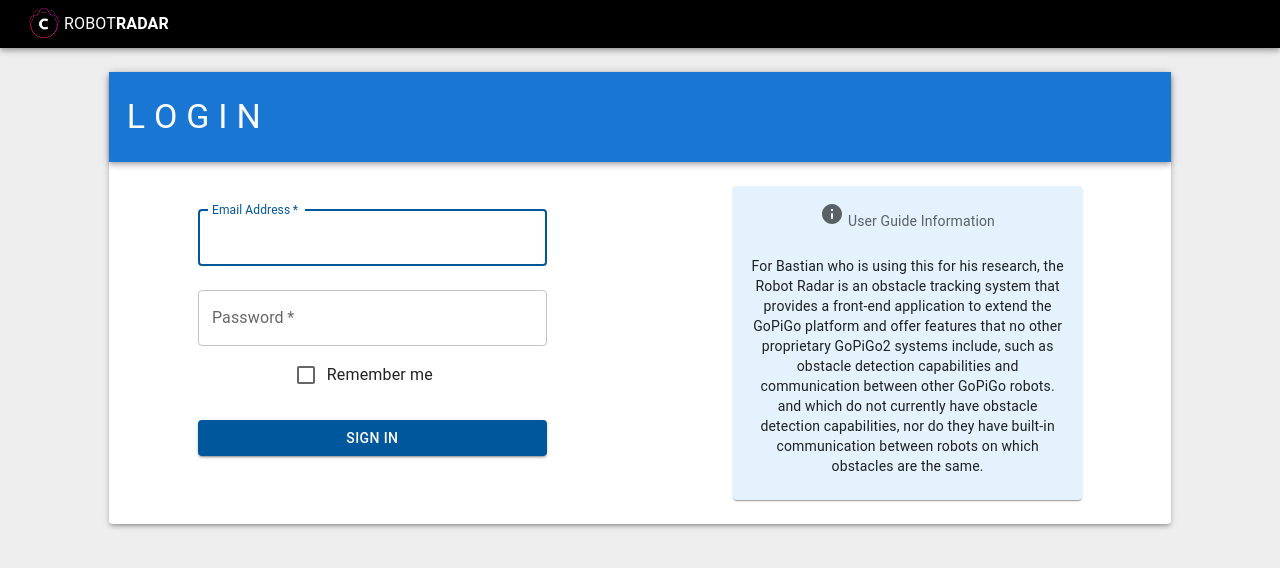
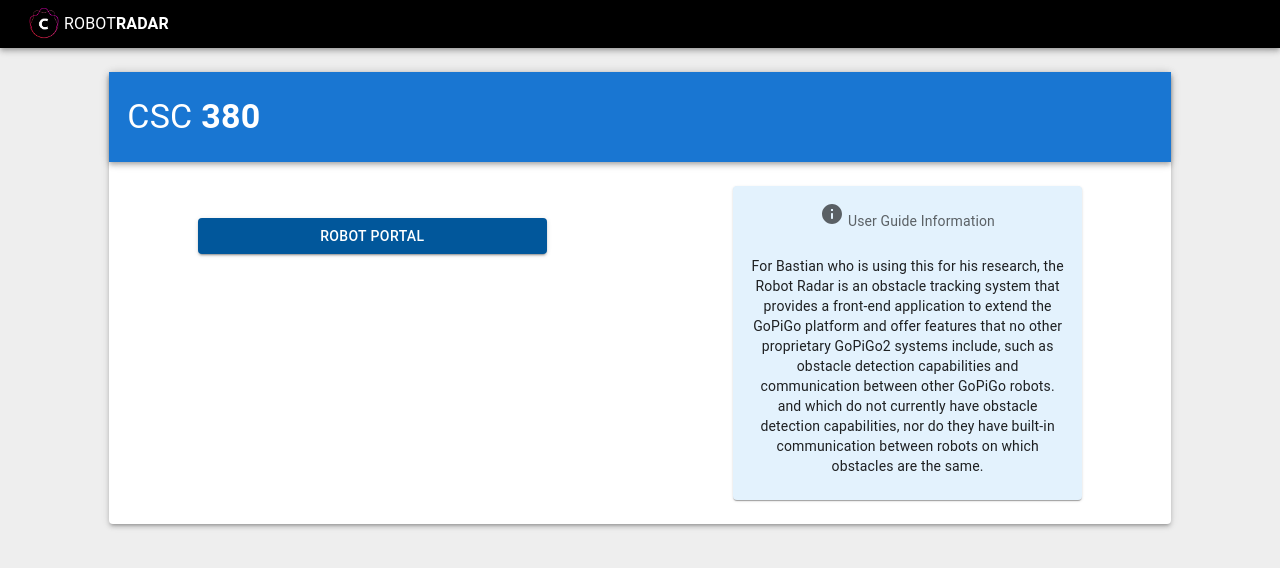
Before and after one commit to Victor-Lockwood/Team-C-Robot-Radar, a React (Create React App) app in the folder client/: page / in a window 1280 px wide. Shown: the top 568 px of the page. Built offline with nearby package versions, Linux system fonts and the light colour scheme.

Commit message:
Added Clear field button

```diff
--- a/client/public/index.html
+++ b/client/public/index.html
@@ -24,7 +24,7 @@
       work correctly both with client-side routing and a non-root public URL.
       Learn how to configure a non-root public URL by running `npm run build`.
     -->
-    <title>React App</title>
+    <title>Robot Radar C</title>
   </head>
   <body>
     <noscript>You need to enable JavaScript to run this app.</noscript>
--- a/client/src/components/Main/Djikstra/NavigationBar.js
+++ b/client/src/components/Main/Djikstra/NavigationBar.js
@@ -5,6 +5,7 @@ import RouteRoundedIcon from '@mui/icons-material/RouteRounded';
 import AltRouteRoundedIcon from '@mui/icons-material/AltRouteRounded';
 
 import BrowserUpdatedRoundedIcon from '@mui/icons-material/BrowserUpdatedRounded';
+import LayersClearRoundedIcon from '@mui/icons-material/LayersClearRounded';
 
 export default class NavigationBar extends Component {
   constructor(props) {
@@ -19,13 +20,17 @@ export default class NavigationBar extends Component {
     const { onVisiualizePressed } = this.props;
     const { getCoordinates } = this.props;
     const { postCoordinates } = this.props;
+    const { clearObstacles } = this.props;
+
 
 
     return (
       <div>
 
-        <Stack direction="row" spacing={1} paddingLeft={1}>
-        <Button startIcon={<RefreshRoundedIcon />} variant="contained" color="warning" onClick={() => window.location.reload(false)}>System Reset</Button>
+        <Stack direction="row" spacing={2} padding={2}>
+        <Button startIcon={<RefreshRoundedIcon />} variant="contained" color="error" onClick={() => window.location.reload(false)}>System Reset</Button>
+        <Button startIcon={<LayersClearRoundedIcon />} variant="contained" color="warning" onClick={() => clearObstacles()}>Clear Obstacles</Button>
+
         <Button startIcon={<BrowserUpdatedRoundedIcon />} variant="contained"  onClick={() => getCoordinates()}>Manual Update</Button>
         <Button startIcon={<RouteRoundedIcon />} variant="contained" onClick={() => onVisiualizePressed()}>Generate Path</Button>
 
--- a/client/src/components/Main/Main.js
+++ b/client/src/components/Main/Main.js
@@ -12,7 +12,7 @@ export default function Main() {
   const [djikstraPost, setDjikstraPost] = useState({});
 
 var FINISH_NODE_ROW = 1;
-var FINISH_NODE_COL = 9;
+var FINISH_NODE_COL = 7;
 
 const [intervalId, setIntervalId] = useState(0);
 
@@ -32,6 +32,12 @@ var requestOptions = {
 
 const postDjikstra = () =>  {
   fetch("http://<REMOTE IP>:9823/autonomous?password=<PASSWORD>&remote=True", requestOptions)
+  .then(response => response.text())
+  .then(result => console.log(result))
+  .catch(error => console.log('error', error));
+}
+const clearObstacles = () =>  {
+  fetch("http://<REMOTE IP>:9823/clear_obstacles?password=<PASSWORD>&remote=True")
   .then(response => response.text())
   .then(result => console.log(result))
   .catch(error => console.log('error', error));
@@ -276,7 +282,7 @@ function getNodesInShortestPathOrder(finishNode) {
           getCoordinates={() => fetchMap()}
           timeCoordinates={() => getData()}
           postCoordinates={() => postDjikstra()}
-
+          clearObstacles={() => clearObstacles()}
         />
       </div>
     );
--- a/client/src/pages/login.js
+++ b/client/src/pages/login.js
@@ -14,14 +14,7 @@ import InfoCard from '../components/authentication/infoCard';
 
 
 export default function Login() {
-  const handleSubmit = (event) => {
-    event.preventDefault();
-    const data = new FormData(event.currentTarget);
-    console.log({
-      email: data.get('email'),
-      password: data.get('password'),
-    });
-  };
+
   const navigate = useNavigate();
 
   const gateway = event => {
@@ -47,7 +40,7 @@ export default function Login() {
          <br/>
 
           <Typography variant="h4" component="div" color='#ffffff'sx={{ flexGrow: 1 }}>
-           L O G I N
+           CSC <b>380</b>
 
           </Typography>
           <br/>
@@ -64,37 +57,15 @@ export default function Login() {
            <Grid item xs={4}>
            <br/>
          <Box component="form" onSubmit={gateway} noValidate sx={{ mt: 1 }}>
-            <TextField
-              margin="normal"
-              required
-              fullWidth
-              id="email"
-              label="Email Address"
-              name="email"
-              autoComplete="email"
-              autoFocus
-            />
-            <TextField
-              margin="normal"
-              required
-              fullWidth
-              name="password"
-              label="Password"
-              type="password"
-              id="password"
-              autoComplete="current-password"
-            />
-            <FormControlLabel
-              control={<Checkbox value="remember" color="primary" />}
-              label="Remember me"
-            />
+
+
             <Button
               type="submit"
               fullWidth
               variant="contained"
               sx={{ mt: 3, mb: 2 }}
             >
-              Sign In
+              Robot Portal
             </Button>
 
           </Box>
```
